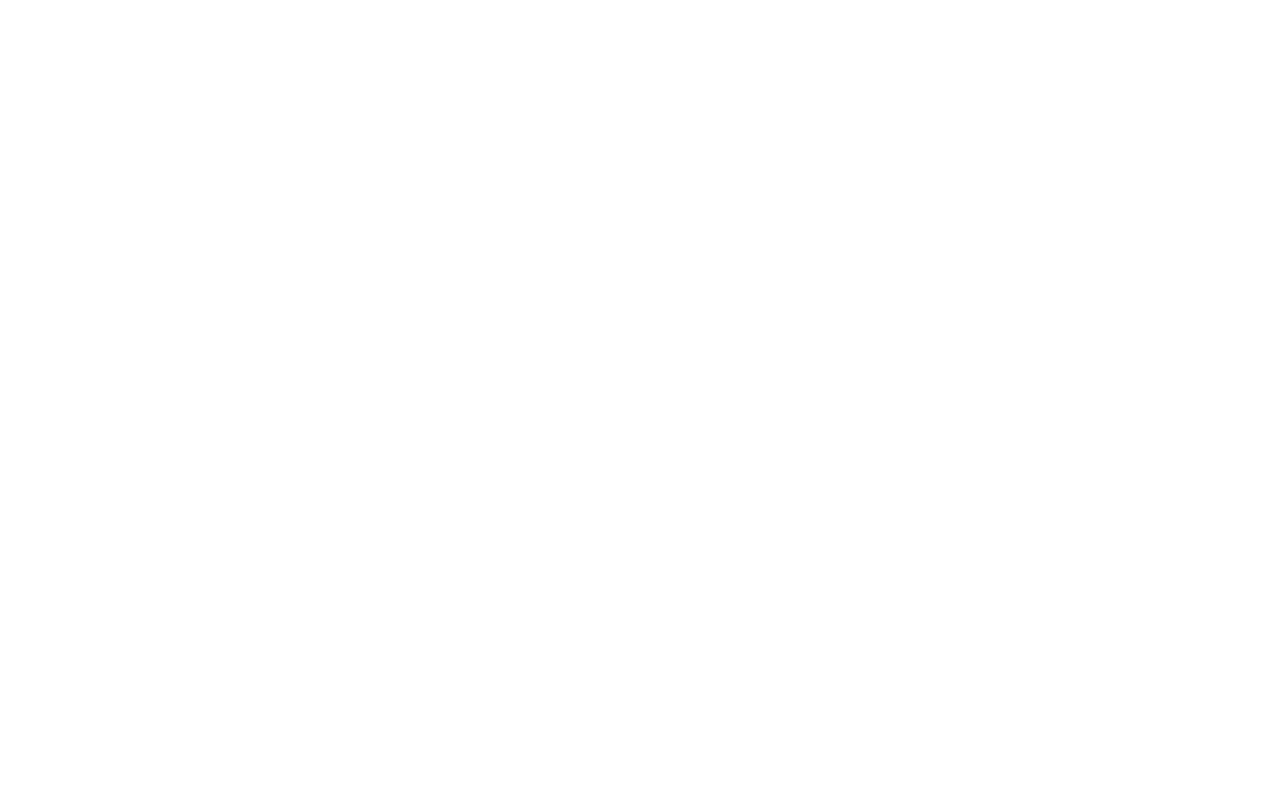
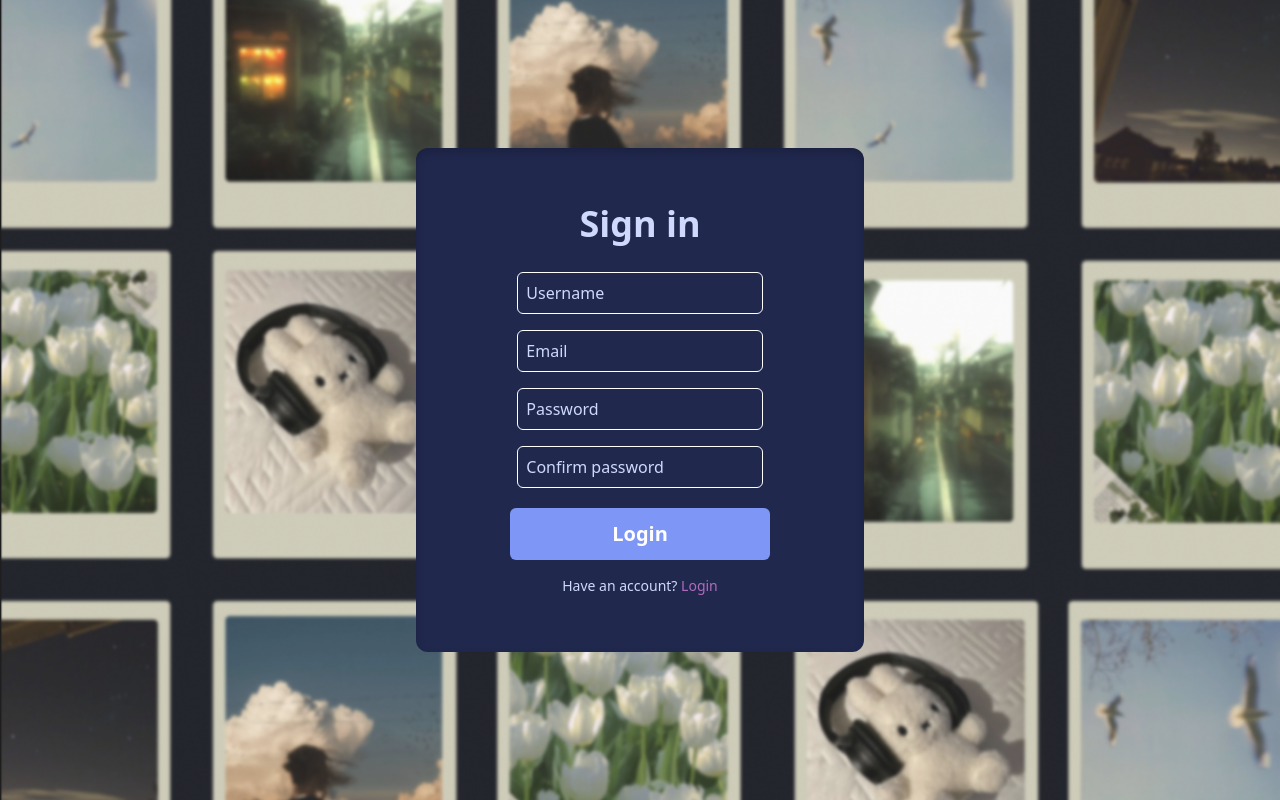
Before and after one commit to nooressam1/miniblog, a React (Create React App) app: page /signup in a window 1280 px wide. Before the commit this address had no page. Built offline with nearby package versions, Linux system fonts and the light colour scheme.

Commit message:
added signin + login

```diff
--- a/package.json
+++ b/package.json
@@ -10,7 +10,7 @@
     "axios": "^1.8.4",
     "react": "^19.0.0",
     "react-dom": "^19.0.0",
-    "react-router-dom": "^7.4.0",
+    "react-router-dom": "^7.5.0",
     "react-scripts": "5.0.1",
     "web-vitals": "^2.1.4"
   },
--- a/src/App.js
+++ b/src/App.js
@@ -1,14 +1,14 @@
 import logo from "./logo.svg";
 import "./App.css";
 import { BrowserRouter, Routes, Route } from "react-router-dom";
-import LoginPage from "../src/Modules/Auth/Pages/LoginPage";
+import AuthoPage from "./Modules/Auth/Pages/AuthoPage";
 // import SignUpPage from "./Pages/SignUpPage"; // Ensure this component exists
 
 function App() {
   return (
     <BrowserRouter>
       <Routes>
-        <Route path="/" element={<LoginPage />} />
+        <Route path="/:page" element={<AuthoPage />} />
         {/* <Route path="/signup" element={<SignUpPage />} /> */}
       </Routes>
     </BrowserRouter>
--- /dev/null
+++ b/src/Modules/Auth/Components/LoginComponent.jsx
@@ -0,0 +1,34 @@
+import React from "react";
+import WhiteTextinput from "../../Shared/Components/WhiteTextinput";
+import BlueButton from "../../Shared/Components/BlueButton";
+
+const LoginComponent = ({ChangePage}) => {
+  return (
+    <div
+      style={{ boxShadow: "inset 0 4px 8px rgba(0,0,0,0.2)" }}
+      className="w-full pt-14 pb-14 absolute max-w-md mx-auto p-6 flex flex-col justify-center items-center rounded-xl bg-[#20284E] my-8 md:my-16 lg:my-24"
+    >
+      <h1 className="w-full text-center mb-2 font-bold text-3xl md:text-4xl text-[#CFD9FC]">
+        Login
+      </h1>
+      <h1 className="w-full text-center text-sm md:text-md text-[#B36ABE]">
+        Please login to your account
+      </h1>
+      <div className="flex flex-col gap-4 w-full mt-5 px-4">
+        <WhiteTextinput placeholder={"Username"} />
+        <WhiteTextinput placeholder={"Password"} />
+      </div>
+      <div className="w-full px-4 mt-4">
+        <BlueButton title={"Login"} />
+      </div>
+      <p className="w-full text-center mt-4 text-sm md:text-md text-[#CFD9FC]  px-4">
+        Don't have an account?{" "}
+        <span  onClick={ChangePage} className="text-[#B36ABE] cursor-pointer hover:underline">
+          Register
+        </span>
+      </p>
+    </div>
+  );
+};
+
+export default LoginComponent;
--- /dev/null
+++ b/src/Modules/Auth/Components/SignComponent.jsx
@@ -0,0 +1,34 @@
+import React from "react";
+import WhiteTextinput from "../../Shared/Components/WhiteTextinput";
+import BlueButton from "../../Shared/Components/BlueButton";
+const SignComponent = ({ ChangePage }) => {
+  return (
+    <div
+      style={{ boxShadow: "inset 0 4px 8px rgba(0,0,0,0.2)" }}
+      className="w-full pt-14 pb-14 absolute max-w-md mx-auto p-6 flex flex-col justify-center items-center rounded-xl bg-[#20284E] my-8 md:my-16 lg:my-24"
+    >
+      <h1 className="w-full text-center mb-2 font-bold text-3xl md:text-4xl text-[#CFD9FC]">
+        Sign in
+      </h1>
+
+      <div className="flex flex-col gap-4 w-full mt-5 px-4">
+        <WhiteTextinput placeholder={"Username"} />
+        <WhiteTextinput placeholder={"Email"} />
+
+        <WhiteTextinput placeholder={"Password"} />
+        <WhiteTextinput placeholder={"Confirm password"} />
+      </div>
+      <div className="w-full ">
+        <BlueButton title={"Login"} />
+      </div>
+      <p className="w-full text-center mt-4 text-sm md:text-md text-[#CFD9FC]  px-4">
+        Have an account?{" "}
+        <span onClick={ChangePage} className="text-[#B36ABE] cursor-pointer hover:underline">
+          Login
+        </span>
+      </p>
+    </div>
+  );
+};
+
+export default SignComponent;
--- /dev/null
+++ b/src/Modules/Auth/Pages/AuthoPage.jsx
@@ -0,0 +1,37 @@
+import React, { useEffect } from "react";
+import LoginComponent from "../Components/LoginComponent";
+import BackgroundImage from "../Images/BackgroundImage.png";
+import { useNavigate, useParams } from "react-router-dom";
+import SignComponent from "../Components/SignComponent";
+const AuthoPage = () => {
+  const { page } = useParams();
+  const navigate = useNavigate();
+
+  useEffect(() => {
+    if (!["login", "signup"].includes(page)) navigate("/signup");
+  }, [page]);
+
+  const handlePageChange = (newpage) => {
+    console.log("auth page param:", page);
+    navigate(`/${newpage}`);
+  };
+
+  return (
+    <div className="relative min-h-screen w-full overflow-hidden">
+      <div
+        className="absolute w-full h-full bg-cover bg-center"
+        style={{ backgroundImage: `url(${BackgroundImage})` }}
+      ></div>
+
+      <div className="relative z-10 flex min-h-screen items-center justify-center p-4">
+        {page === "login" ? (
+          <LoginComponent ChangePage={() => handlePageChange("signup")} />
+        ) : (
+          <SignComponent ChangePage={() => handlePageChange("login")} />
+        )}
+      </div>
+    </div>
+  );
+};
+
+export default AuthoPage;
--- a/src/Modules/Auth/Pages/LoginPage.js
+++ /dev/null
@@ -1,16 +0,0 @@
-import React from "react";
-import PolaroidImage from "../Components/PolaroidImage";
-
-const LoginPage = () => {
-
-
-  return (
-    <>
-    <PolaroidImage></PolaroidImage>
-    <div className="w-full h-full backdrop-blur-sm absolute top-0"></div>
-
-    </>
-  );
-};
-
-export default LoginPage;
--- /dev/null
+++ b/src/Modules/Shared/Components/BlueButton.jsx
@@ -0,0 +1,11 @@
+import React from 'react'
+
+const BlueButton = ({title}) => {
+  return (
+    <div className='w-full h-auto mt-5 flex justify-center items-center'>
+        <button className='w-[65%] h-fit font-bold hover:bg-[#8ca1f6] text-xl text-white p-3 rounded-md bg-[#7E96F6]'>{title}</button>
+    </div>
+  )
+}
+
+export default BlueButton
--- /dev/null
+++ b/src/Modules/Shared/Components/WhiteTextinput.jsx
@@ -0,0 +1,11 @@
+import React from "react";
+
+const WhiteTextinput = ({placeholder}) => {
+  return (
+    <div className="w-full flex justify-center items-center">
+      <input type="text"  className=" w-2/3 p-2 bg-transparent placeholder-[#CFD9FC] rounded-md text-[#CFD9FC] border-white border" placeholder={placeholder}/>
+    </div>
+  );
+};
+
+export default WhiteTextinput;
```
Also changed, not shown: src/Modules/Auth/Images/BackgroundImage.png (added), 1 other file (tests, documents, lock files or other folders).
